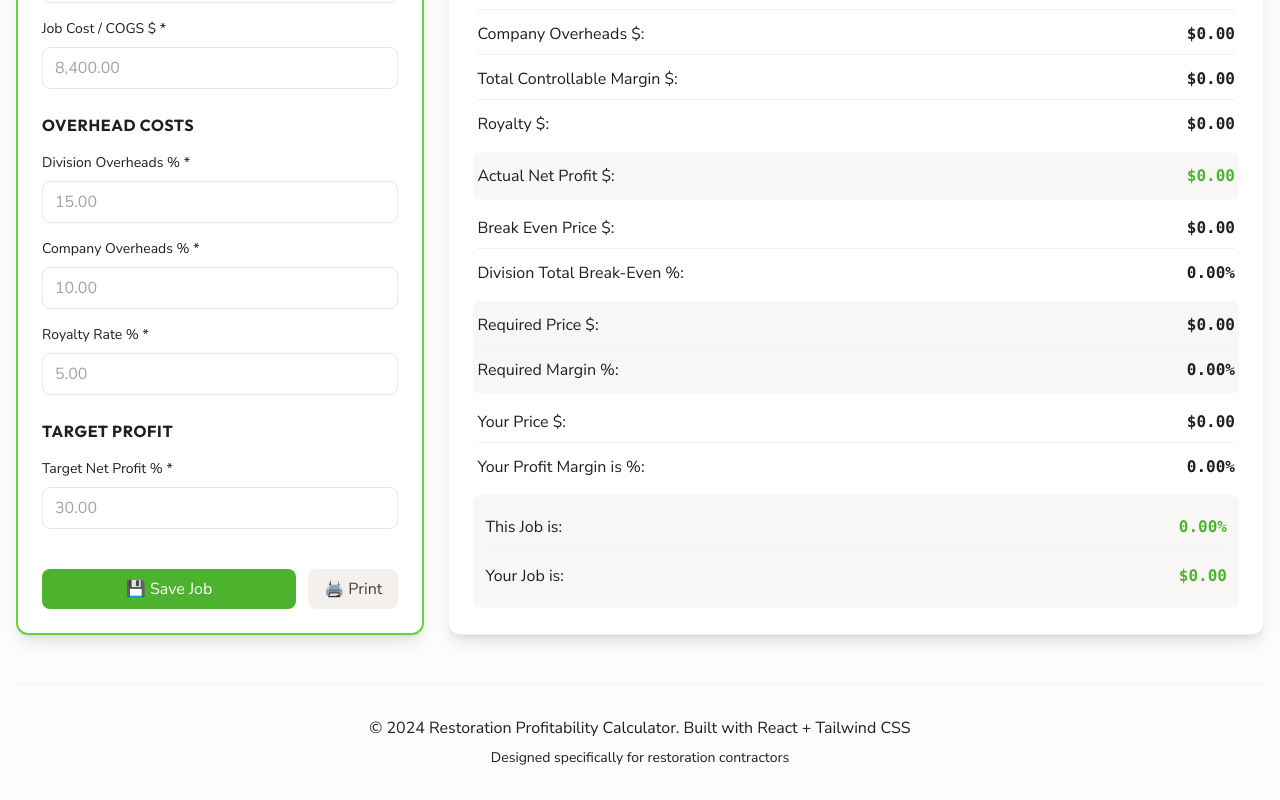
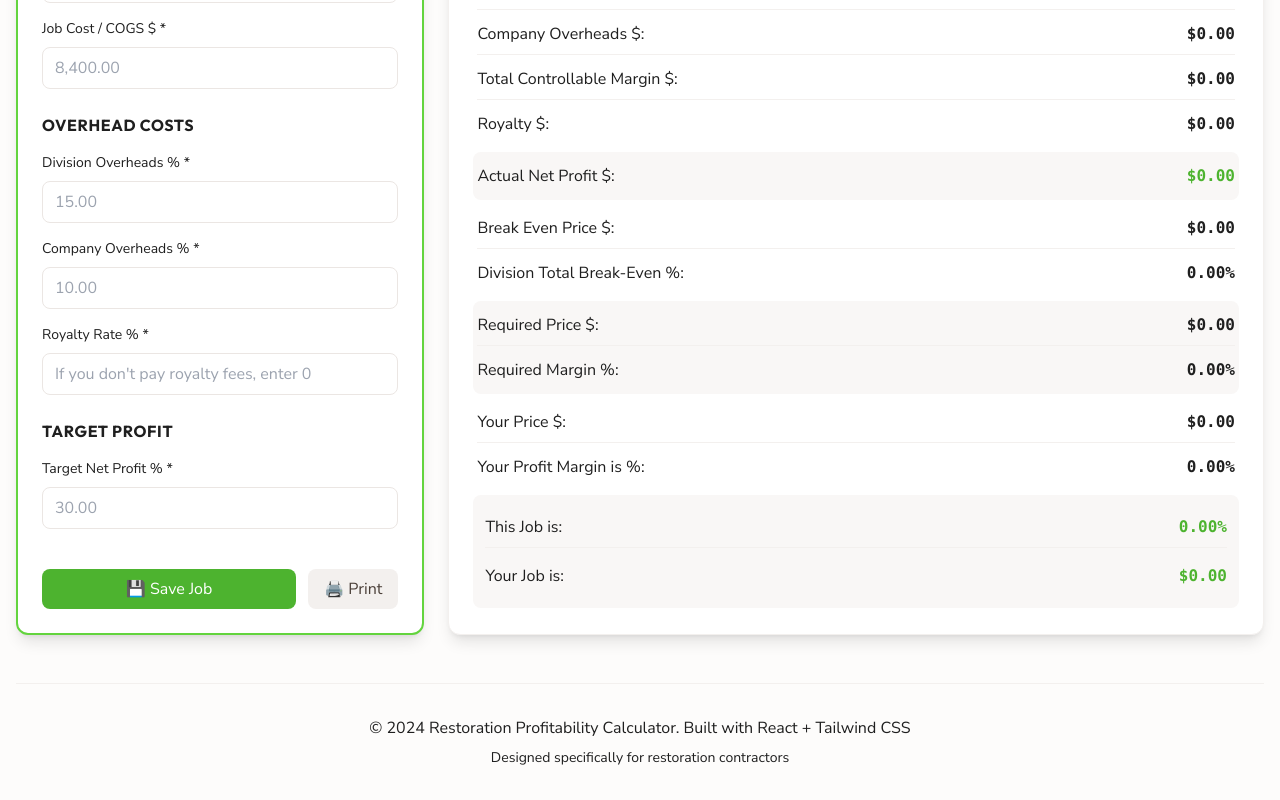
Before and after one commit to KayFernPR/Division-Calculator, a React (Vite) app: page / in a window 1280 px wide. Shown: the part 1039-1839 px from the top of the page. Built offline with nearby package versions, Linux system fonts and the light colour scheme.

Commit message:
Update Royalty Rate placeholder text to provide clearer guidance for users

```diff
--- a/src/components/Calculator.jsx
+++ b/src/components/Calculator.jsx
@@ -775,7 +775,7 @@ const Calculator = ({ onAddJob }) => {
                 min="0"
                 max="100"
                 className={`input-field ${errors.royaltyRate ? 'border-danger-500 focus:ring-danger-500' : ''}`}
-                placeholder="5.00"
+                placeholder="If you don't pay royalty fees, enter 0"
               />
               {errors.royaltyRate && (
                 <p className="mt-1 text-sm text-danger-600 dark:text-danger-400">{errors.royaltyRate}</p>
```
